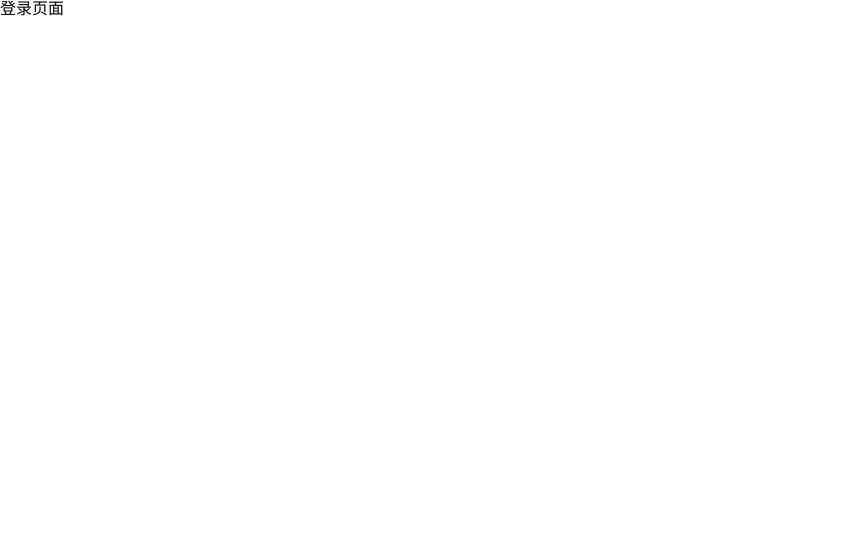
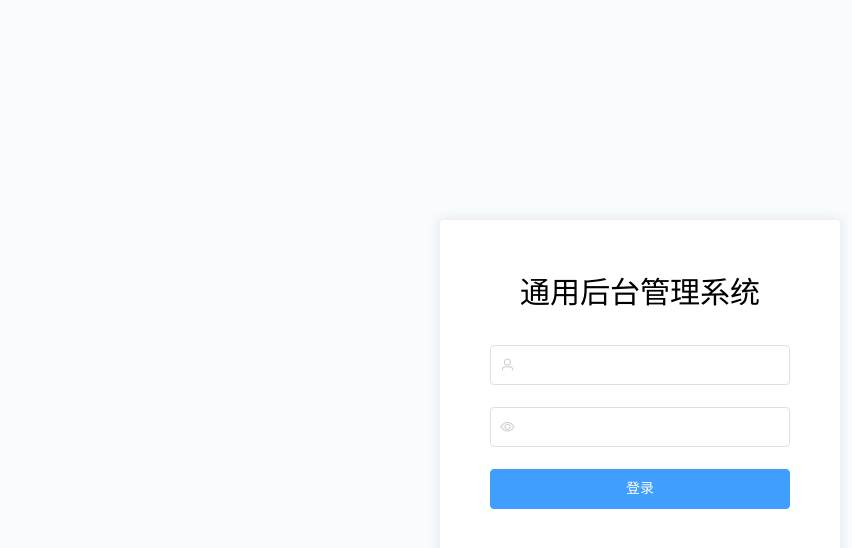
Before and after one commit to lnden/web-admin, a Vue app: page /#/login in a window 1280 px wide. Shown: the top 548 px of the page, without its empty margins (0-852 px from the left). Built offline with nearby package versions, Linux system fonts and the light colour scheme.

Commit message:
feat: develop login page

```diff
--- a/package.json
+++ b/package.json
@@ -2,7 +2,7 @@
   "name": "web-admin",
   "version": "0.0.0",
   "scripts": {
-    "dev": "vite",
+    "dev": "vite --mode dev",
     "build": "vite build",
     "serve": "vite preview"
   },
--- a/src/api/index.js
+++ b/src/api/index.js
@@ -6,11 +6,10 @@
 
  export default {
    login(params) {
-     request({
+     return request({
        url: '/users/login',
        method: 'post',
-       dataL: params,
-       mock: false
+       data: params
      })
    }
  }
--- a/src/store/index.js
+++ b/src/store/index.js
@@ -3,9 +3,14 @@
  * @author lnden
  */
 import { createStore } from 'vuex'
+import mutations from './mutations'
+import storage from '../utils/storage'
 
-const initState = {}
+const initState = {
+  userInfo: '' || storage.getItem('userInfo')
+}
 
 export default createStore({
-  state: initState
+  state: initState,
+  mutations
 })
--- /dev/null
+++ b/src/store/mutations.js
@@ -0,0 +1,12 @@
+/**
+ * @description Mutations业务层数据
+ * @author lnden
+ */
+ import storage from './../utils/storage'
+
+ export default {
+    saveUserInfo(state,userInfo){
+      state.userInfo = userInfo;
+      storage.setItem('userInfo',userInfo)
+    }
+ }
--- a/src/utils/request.js
+++ b/src/utils/request.js
@@ -51,13 +51,14 @@
    if (options.method.toLowerCase === 'get') {
      options.params = options.data
    }
-   if (typeof options.mock != 'undefined') {
-     config.mock = options.mock
-   }
+  let isMock = config.mock;
+  if (typeof options.mock != 'undefined') {
+    isMock = options.mock;
+  }
    if (config.env === 'prod') {
      service.defaults.baseURL = config.baseURL
    } else {
-     service.defaults.baseURL = config.mock ? config.mockURL : config.baseURL
+     service.defaults.baseURL = isMock ? config.mockURL : config.baseURL
    }
    return service(options)
  }
--- a/src/views/Login.vue
+++ b/src/views/Login.vue
@@ -1,11 +1,96 @@
 <template>
   <div class="login-wrapper">
-    登录页面
+    <div class="modal">
+      <el-form ref="userForm" :model="user" status-icon :rules="rules">
+        <div class="title">通用后台管理系统</div>
+        <el-form-item prop="userName">
+          <el-input
+            type="text"
+            prefix-icon="el-icon-user"
+            v-model="user.userName"
+          />
+        </el-form-item>
+        <el-form-item prop="userPwd">
+          <el-input
+            type="password"
+            prefix-icon="el-icon-view"
+            v-model="user.userPwd"
+          />
+        </el-form-item>
+        <el-form-item>
+          <el-button type="primary" class="btn-login" @click="handleLogin"
+            >登录</el-button
+          >
+        </el-form-item>
+      </el-form>
+    </div>
   </div>
 </template>
 
 <script>
-  export default {
-    name: 'login',
+export default {
+  name: 'login',
+  data() {
+    return {
+      user: {
+        userName: '',
+        userPwd: '',
+      },
+      rules: {
+        userName: [
+          {
+            required: true,
+            message: '请输入用户名',
+            trigger: 'blur',
+          },
+        ],
+        userPwd: [
+          {
+            required: true,
+            message: '请输入密码',
+            trigger: 'blur',
+          },
+        ],
+      },
+    };
+  },
+  methods: {
+    handleLogin() {
+      this.$refs.userForm.validate((valid) => {
+        if (!valid)  return false;
+        this.$api.login(this.user).then((res) => {
+          this.$store.commit('saveUserInfo', res);
+          this.$router.push('/welcome');
+        });
+      });
+    }
+  },
+};
+</script>
+
+<style lang="scss">
+.login-wrapper {
+  display: flex;
+  justify-content: center;
+  align-items: center;
+  background-color: #f9fcff;
+  width: 100vw;
+  height: 100vh;
+  .modal {
+    width: 300px;
+    padding: 50px;
+    background-color: #fff;
+    border-radius: 4px;
+    box-shadow: 0px 0px 10px 3px #c7c9cb4d;
+    .title {
+      font-size: 30px;
+      line-height: 1.5;
+      text-align: center;
+      margin-bottom: 30px;
+    }
+    .btn-login {
+      width: 100%;
+    }
   }
-</script>
+}
+</style>
```
